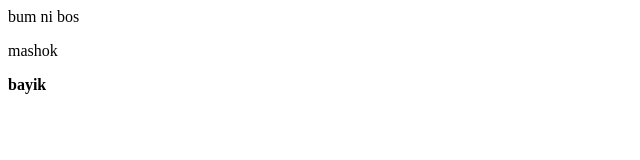
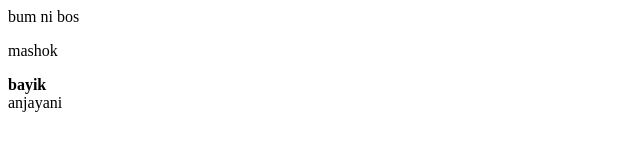
Before and after one commit to A-Pujo/a-pujo.github.io, a plain HTML site: page index.html in a window 1280 px wide. Shown: the full height of the page, 0-640 px from the left. Drawn offline with Linux system fonts and the light colour scheme.

Commit message:
Update index.html

```diff
--- a/index.html
+++ b/index.html
@@ -10,5 +10,6 @@
     <div>bum ni bos</div>
     <p>mashok</p>
     <b>bayik</b>
+    <div>anjayani</div>
 </body>
 </html>
```
